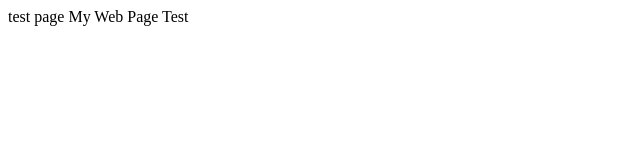
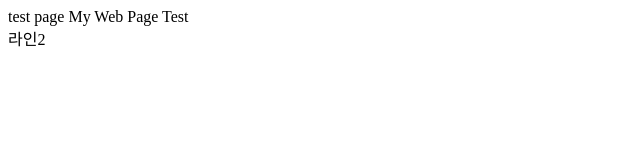
Before and after one commit to kenRhee/kenRhee.github.io, a plain HTML site: page index.html in a window 1280 px wide. Shown: the full height of the page, 0-640 px from the left. Drawn offline with Linux system fonts and the light colour scheme.

Commit message:
Update index.html

```diff
--- a/index.html
+++ b/index.html
@@ -1,6 +1,7 @@
 <html>
 	<head> test page </head>
 	<body>
-		My Web Page Test
+		My Web Page Test<br>
+		라인2
 	</body>
 </html>
```
